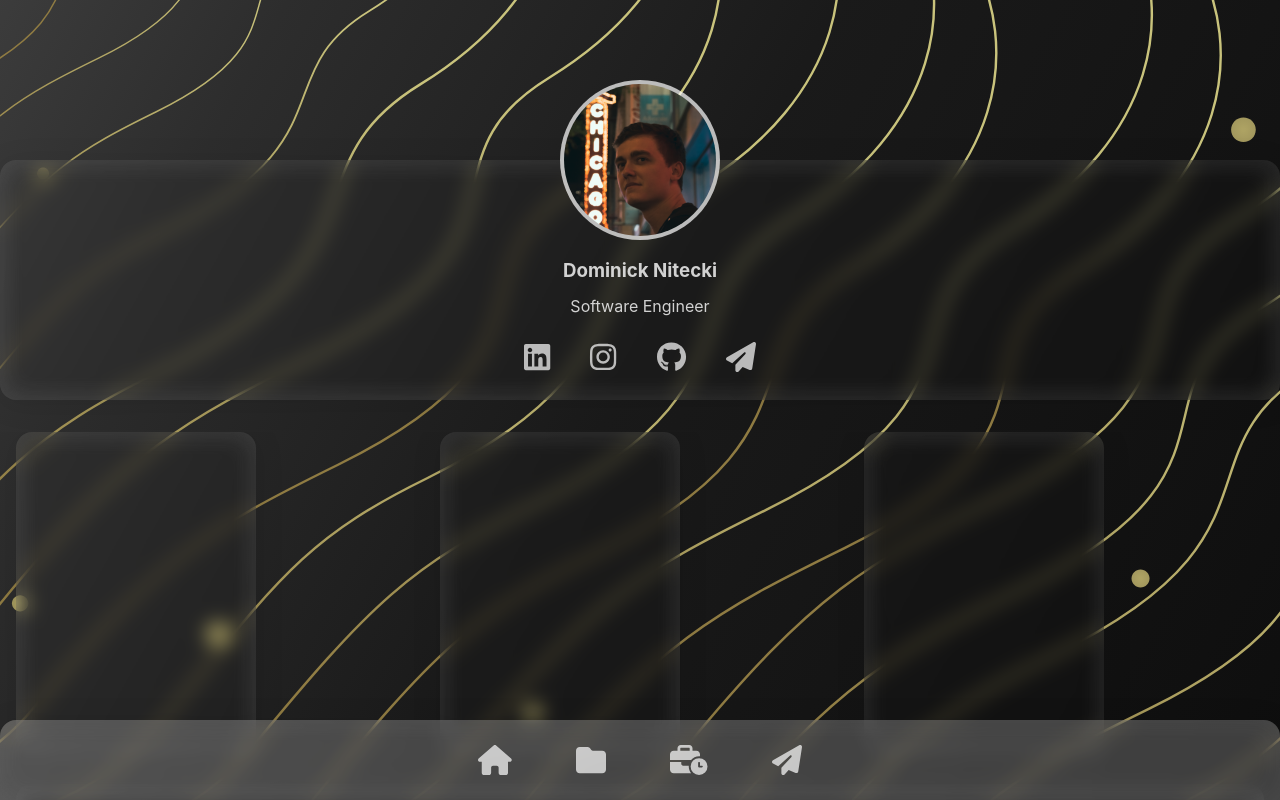
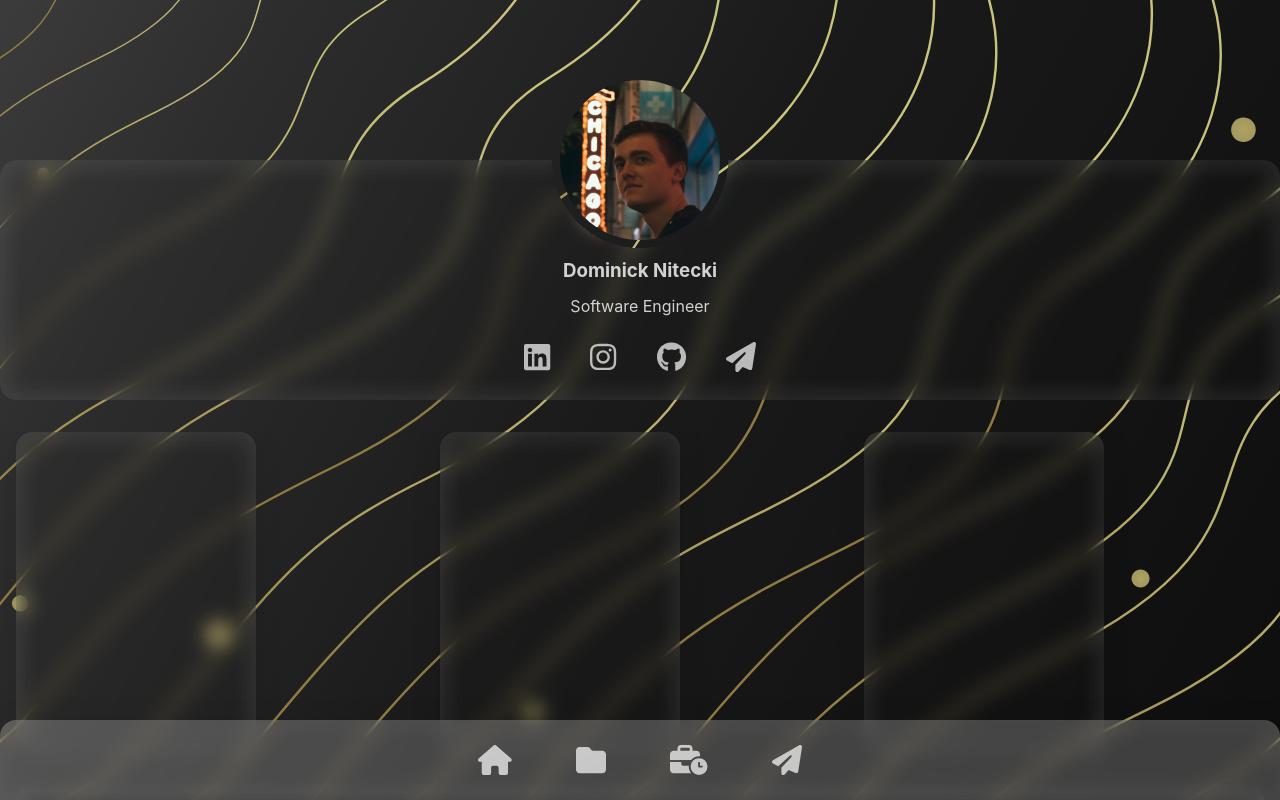
Before and after one commit to dnitecki/personal-website-ui, a React (Create React App) app: page / in a window 1280 px wide. Shown: the top 800 px of the page. Built offline with nearby package versions, Linux system fonts and the light colour scheme; the HTML template or start-up script is replaced by a standard one.

Commit message:
update css for safari

```diff
--- a/src/components/header/Header.scss
+++ b/src/components/header/Header.scss
@@ -2,19 +2,34 @@
   display: flex;
   flex-direction: column;
   justify-content: center;
+  position: relative;
   height: 15rem;
   width: 100svw;
+  z-index: 3000;
   padding: 1rem 1rem 1.5rem 1rem;
+  -webkit-mask: radial-gradient(11rem 11rem, transparent 50.05%, white 49.9%)
+    bottom/ 100% 200%;
+  mask: radial-gradient(11rem 11rem, transparent 50.05%, white 49.9%) bottom/
+    100% 200%;
+  color: var(--white);
+  align-items: center;
+  border-radius: var(--borderRadius);
+  box-shadow: var(--shadow), inset 0px 0px 25px 5px rgba(255, 255, 255, 0.1);
+  background-color: rgba(255, 255, 255, 0);
+  -webkit-backdrop-filter: blur(10px);
+  backdrop-filter: blur(10px);
+  -webkit-appearance: none;
+  -moz-appearance: none;
+  appearance: none;
 }
-
 .profile-image {
   position: absolute;
   display: flex;
   justify-content: center;
   align-items: center;
-  width: 10rem;
-  height: 10rem;
-  background-color: rgba(255, 255, 255, 0.7);
+  width: 9rem;
+  height: 9rem;
+  background: transparent;
   border-radius: 50%;
   z-index: 1000;
   left: 50%;
@@ -53,7 +68,7 @@
   opacity: 0.8;
 }
 .headshot {
-  height: 9.5rem;
-  width: 9.5rem;
+  height: 10rem;
+  width: 10rem;
   border-radius: 50%;
 }
--- a/src/components/header/Header.tsx
+++ b/src/components/header/Header.tsx
@@ -13,7 +13,7 @@ export default function Header() {
       <div className="profile-image">
         <img className="headshot" src={profile} alt="headshot" />
       </div>
-      <div className="glass header-container">
+      <div className="header-container">
         <div className="header-content">
           <div className="header-text">
             <h3>Dominick Nitecki</h3>
```
